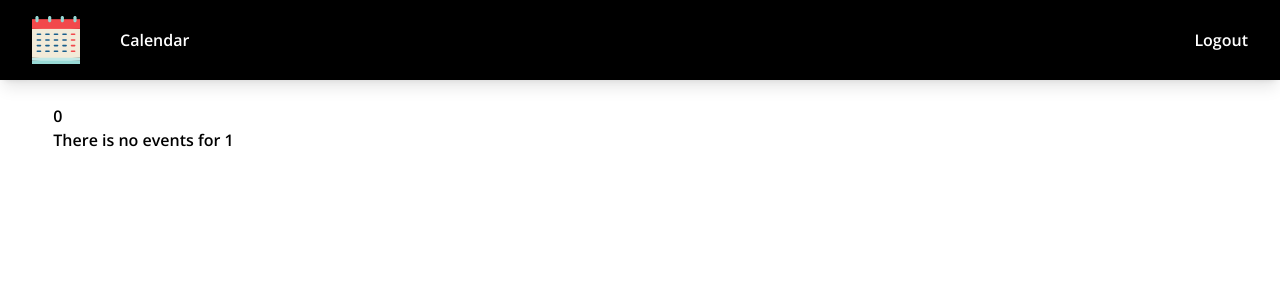
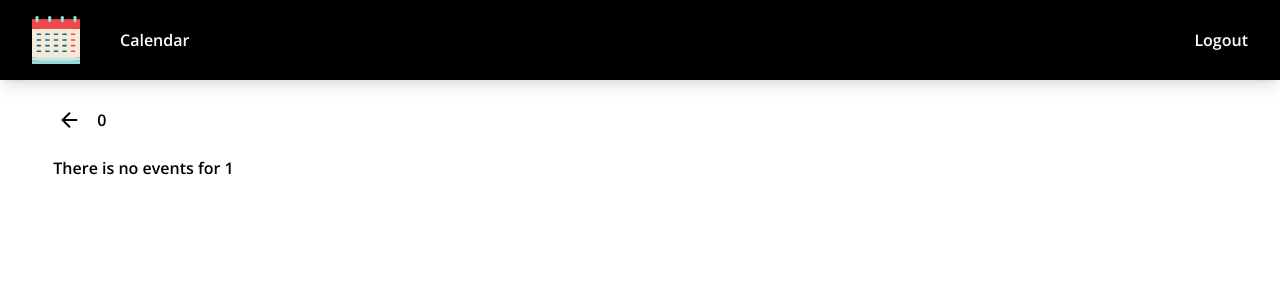
Before and after one commit to DmytroPred/Calendar-app, a React (Create React App) app: page /events/1 in a window 1280 px wide. Shown: the top 300 px of the page. Built offline with nearby package versions, Linux system fonts and the light colour scheme; no server answers; the database is empty; sample sign-in values are in the browser's storage.

Commit message:
Add return button for dayEvents page

```diff
--- /dev/null
+++ b/src/components/ui/BackButton.tsx
@@ -0,0 +1,16 @@
+import { useNavigate } from 'react-router-dom';
+
+const BackButton = () => {
+  const navigate = useNavigate();
+
+  return (
+    <button
+      className='material-icons bg-rounded-gray-hover'
+      onClick={() => navigate(-1)}
+    >
+      arrow_back
+    </button>
+  );
+};
+
+export default BackButton;
--- a/src/pages/DayEvents.tsx
+++ b/src/pages/DayEvents.tsx
@@ -8,6 +8,7 @@ import {
   fetchEventByDate,
   setDisplayedEvents,
 } from '../store/slices/eventSlice';
+import BackButton from '../components/ui/BackButton';
 
 const DayEvents = () => {
   const dispatch = useDispatch<AppDispatch>();
@@ -32,8 +33,11 @@ const DayEvents = () => {
   }, [dispatch, date, user, storedEvents]);
 
   return (
-    <div className='mt-6 mb-12 w-11/12 h-11/12 mx-auto '>
-      {displayedEvents?.length && <h2 className='text-2xl mb-5'>{date}</h2>}
+    <div className='mt-6 mb-12 w-11/12 h-11/12 mx-auto'>
+      <div className='flex items-center mb-5 gap-3'>
+        <BackButton />
+        {displayedEvents?.length && <h2 className='text-2xl'>{date}</h2>}
+      </div>
       <div className='grid auto-rows-fr md:grid-cols-3 gap-8'>
         {displayedEvents?.length ? (
           <EventList eventList={displayedEvents} />
```
